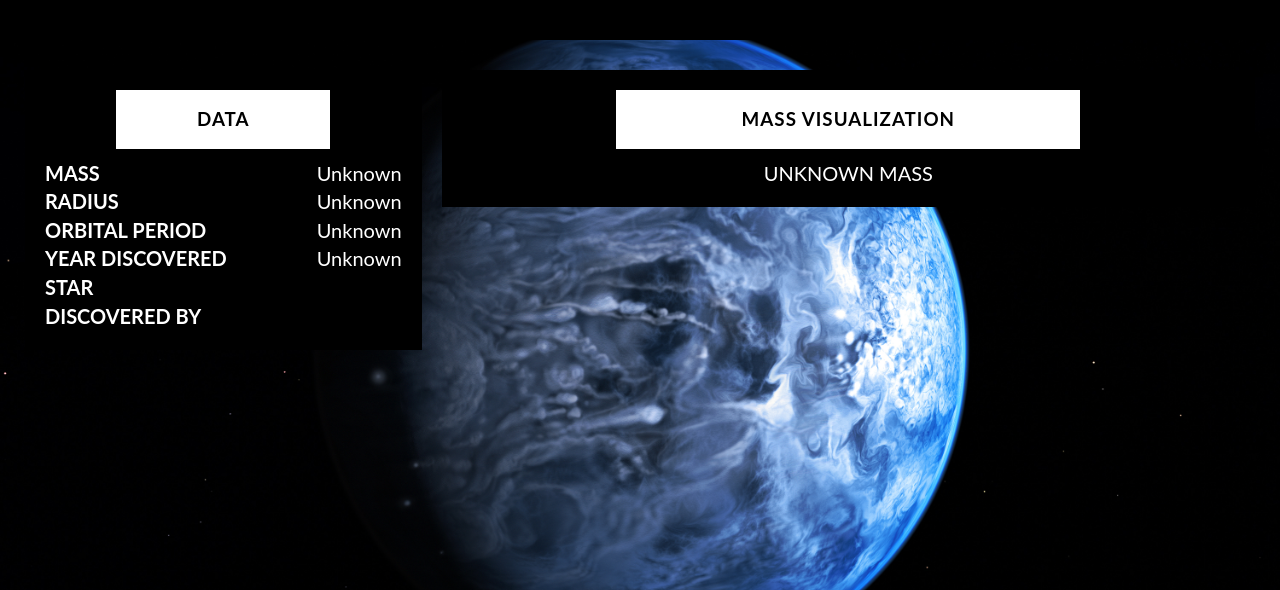
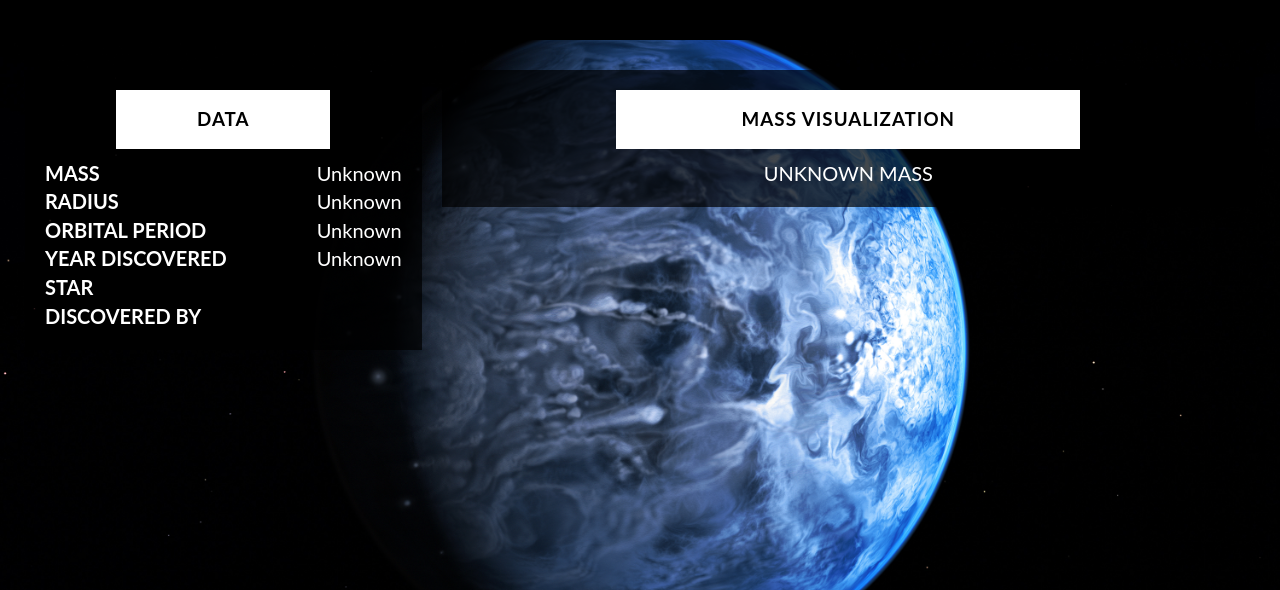
Before and after one commit to cs373gc-fall-2016/interswellar, a Flask app: template interswellar/templates/exoplanet_detail.html in a window 1280 px wide. Shown: the part 50-640 px from the top of the page. Run offline with Flask 2, Linux system fonts and the light colour scheme; the template is opened without the code that fills it, so the values that code supplies are empty; some libraries are stand-ins or nearby versions.

Commit message:
add transparency to detail/about pages

```diff
--- a/interswellar/static/css/about.css
+++ b/interswellar/static/css/about.css
@@ -38,7 +38,7 @@
 
 .about {
     padding: 20px;
-    background-color: #000;
+    background-color:rgba(0, 0, 0, .7);
 }
 
 .buffer {
--- a/interswellar/static/css/details.css
+++ b/interswellar/static/css/details.css
@@ -115,7 +115,7 @@ body {
 }
 .about {
     padding: 20px;
-    background-color: #000;
+    background-color:rgba(0, 0, 0, .7);
 }
 
 .buffer {
```
